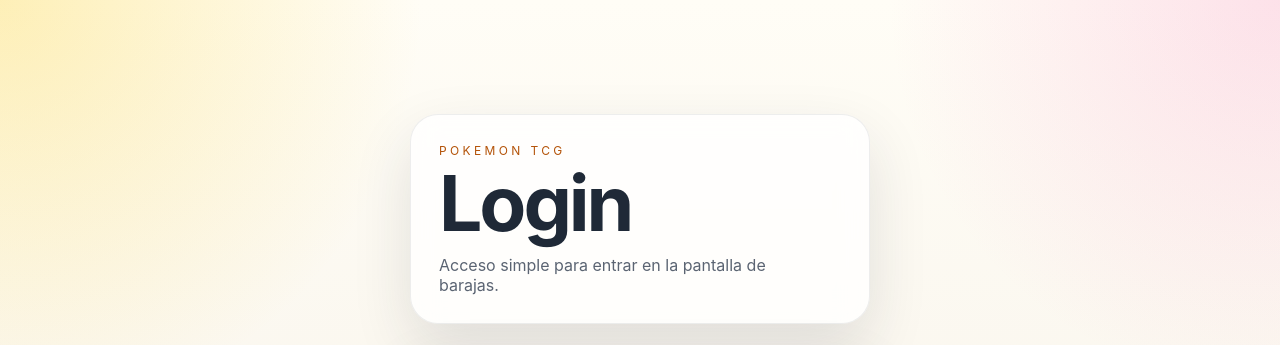
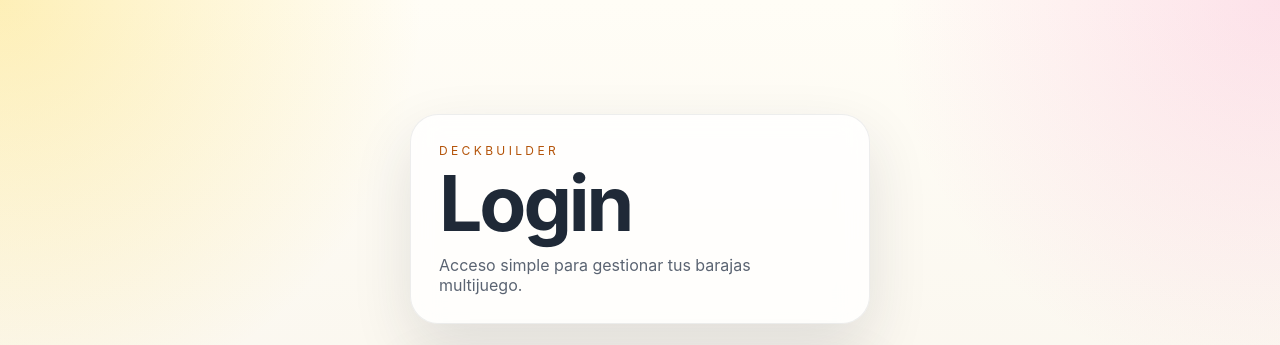
Before and after one commit to germansanchezz/CBD-GR-24, a React (Vite) app in the folder frontend/: page / in a window 1280 px wide. Shown: the top 345 px of the page. Built offline with nearby package versions, Linux system fonts and the light colour scheme; no server answers.

Commit message:
chore: actualizar textos a DeckBuilder y pulir mensajes multijuego
Elimina referencias de app exclusiva Pokémon, corrige placeholders, muestra límites dinámicos por juego en detalle y unifica etiquetas de tipo de baraja.

```diff
--- a/frontend/index.html
+++ b/frontend/index.html
@@ -3,7 +3,7 @@
   <head>
     <meta charset="UTF-8" />
     <meta name="viewport" content="width=device-width, initial-scale=1.0" />
-    <title>Pokemon Decks</title>
+    <title>DeckBuilder</title>
     <script type="module" src="/src/main.tsx"></script>
   </head>
   <body>
--- a/frontend/src/components/AuthScreen.tsx
+++ b/frontend/src/components/AuthScreen.tsx
@@ -43,9 +43,9 @@ export function AuthScreen({ onAuthenticated }: AuthScreenProps) {
   return (
     <main className="app-shell auth-shell">
       <section className="hero-card">
-        <p className="eyebrow">Pokemon TCG</p>
+        <p className="eyebrow">DeckBuilder</p>
         <h1>{mode === 'login' ? 'Login' : 'Registro'}</h1>
-        <p className="hero-copy">Acceso simple para entrar en la pantalla de barajas.</p>
+        <p className="hero-copy">Acceso simple para gestionar tus barajas multijuego.</p>
       </section>
 
       <form className="auth-card" onSubmit={handleSubmit}>
--- a/frontend/src/components/DeckCollectionScreen.tsx
+++ b/frontend/src/components/DeckCollectionScreen.tsx
@@ -1,6 +1,6 @@
 import { FormEvent, useEffect, useState } from 'react';
 import { createDeck, getDecks } from '../api/client';
-import { DECK_GAME_TYPE_OPTIONS } from '../types';
+import { DECK_GAME_TYPE_OPTIONS, getDeckGameTypeLabel } from '../types';
 import type { AuthUser, Deck, DeckGameType } from '../types';
 import { DeckDetailScreen } from './DeckDetailScreen';
 
@@ -110,7 +110,7 @@ export function DeckCollectionScreen({ currentUser, onLogout }: DeckCollectionSc
     <section className="deck-page-card">
       <header className="deck-header">
         <div>
-          <p className="eyebrow">Pokemon Deck Builder</p>
+          <p className="eyebrow">DeckBuilder</p>
           <h1 className="deck-title">Coleccion de barajas</h1>
           <p className="hero-copy">Bienvenido, {userName}.</p>
         </div>
@@ -133,7 +133,7 @@ export function DeckCollectionScreen({ currentUser, onLogout }: DeckCollectionSc
             <span>Nombre de la baraja</span>
             <input
               type="text"
-              placeholder="Ej: Pikachu agresivo"
+              placeholder="Ej: Mazo agresivo"
               value={newDeckName}
               onChange={(event) => setNewDeckName(event.target.value)}
               required
@@ -185,7 +185,7 @@ export function DeckCollectionScreen({ currentUser, onLogout }: DeckCollectionSc
                 <h2>{deck.name}</h2>
                 <p>{deck.description || 'Sin descripcion'}</p>
                 <p className="deck-game-type">
-                  {DECK_GAME_TYPE_OPTIONS.find((option) => option.value === deck.gameType)?.label ?? deck.gameType}
+                  {getDeckGameTypeLabel(deck.gameType)}
                 </p>
               </div>
               <div className="deck-item-actions">
--- a/frontend/src/components/DeckDetailScreen.tsx
+++ b/frontend/src/components/DeckDetailScreen.tsx
@@ -1,5 +1,6 @@
 import { FormEvent, useState } from 'react';
 import { searchCardsByGameType, updateDeck } from '../api/client';
+import { getDeckGameTypeLabel } from '../types';
 import type { Deck, DeckCard, TcgSearchCard } from '../types';
 
 type DeckDetailScreenProps = {
@@ -29,6 +30,7 @@ export function DeckDetailScreen({
     .reduce((sum, card) => sum + card.quantity, 0);
 
   const getQuantityInDeck = (cardId: string) => deck.cards.find((card) => card.cardId === cardId)?.quantity ?? 0;
+  const maxCopiesPerName = deck.gameType === 'yugioh' ? 3 : 4;
 
   const persistCards = async (nextCards: DeckCard[]) => {
     if (!deck.id) {
@@ -64,8 +66,6 @@ export function DeckDetailScreen({
     const existingCards = deck.cards;
     const cardIndex = existingCards.findIndex((existingCard) => existingCard.cardId === card.cardId);
     const nextCards = existingCards.map((existingCard) => ({ ...existingCard }));
-    const maxCopiesPerName = deck.gameType === 'yugioh' ? 3 : 4;
-
     if (delta === 1) {
       const totalCards = getTotalCards(existingCards);
       const sameNameCopies = getCopiesByName(existingCards, card.name);
@@ -129,7 +129,7 @@ export function DeckDetailScreen({
       if (error instanceof Error) {
         setEditorMessage(error.message);
       } else {
-        setEditorMessage('No se pudo buscar en TCGDex.');
+        setEditorMessage('No se pudo buscar cartas para esta baraja.');
       }
     } finally {
       setIsSearching(false);
@@ -160,7 +160,7 @@ export function DeckDetailScreen({
           <p className="eyebrow">Edicion de baraja</p>
           <h2 className="deck-editor-title">{deck.name}</h2>
           <p className="deck-state-text">
-            {getTotalCards(deck.cards)} / 60 cartas | Maximo 4 copias por nombre
+            {getDeckGameTypeLabel(deck.gameType)} | {getTotalCards(deck.cards)} / 60 cartas | Maximo {maxCopiesPerName} copias por nombre
           </p>
         </header>
 
@@ -173,7 +173,7 @@ export function DeckDetailScreen({
                   type="text"
                   value={searchText}
                   onChange={(event) => setSearchText(event.target.value)}
-                  placeholder="Ej: Pikachu"
+                  placeholder="Ej: Carta por nombre"
                 />
               </label>
 
--- a/frontend/src/types.ts
+++ b/frontend/src/types.ts
@@ -19,10 +19,14 @@ export type Deck = {
 export type DeckGameType = 'pokemon' | 'magic' | 'yugioh';
 
 export const DECK_GAME_TYPE_OPTIONS: Array<{ value: DeckGameType; label: string }> = [
-  { value: 'pokemon', label: 'Pokemon' },
+  { value: 'pokemon', label: 'Pokémon' },
   { value: 'magic', label: 'Magic: The Gathering' },
   { value: 'yugioh', label: 'Yu-Gi-Oh!' },
 ];
+
+export function getDeckGameTypeLabel(gameType: DeckGameType): string {
+  return DECK_GAME_TYPE_OPTIONS.find((option) => option.value === gameType)?.label ?? gameType;
+}
 
 export type DeckCard = {
   cardId: string;
```
Also changed, not shown: 1 other file (tests, documents, lock files or other folders).
